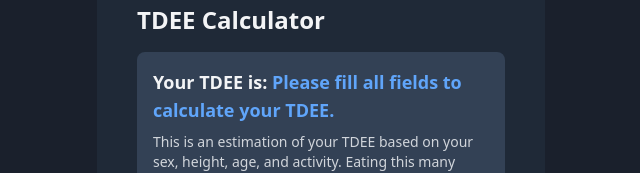
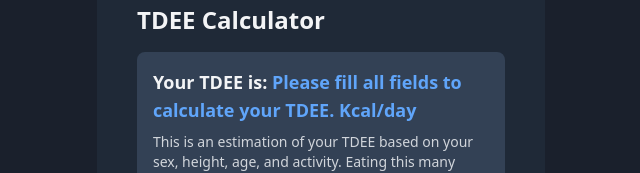
Before and after one commit to maurodf0/weight-traker, a Vue app: page /tdee in a window 1280 px wide. Shown: the part 200-373 px from the top of the page, without its empty margins (319-959 px from the left). Built offline with nearby package versions, Linux system fonts and the light colour scheme; the HTML template or start-up script is replaced by a standard one.

Commit message:
fix TS error

```diff
--- a/src/views/HomeView.vue
+++ b/src/views/HomeView.vue
@@ -169,7 +169,7 @@ const handleDelete = (date: Date) => {
         <h5 class="text-gray-500 italic px-4 py-2 rounded">Latest</h5>
       </div>
       <ul v-auto-animate>
-        <li class="flex justify-between items-center bg-gray-100 dark:bg-gray-500 dark:even:bg-gray-600 even:bg-gray-200 py-2 px-4 rounded mb-2"
+        <li class="flex justify-between items-center bg-gray-100 dark:bg-gray-500 dark:even:bg-slate-700 even:bg-gray-200 py-2 px-4 rounded mb-2"
             v-for="w in sortedWeight.slice(0, 7)"
             :key="w.date.toString()">
           <span>{{ w.weight }} <span class="text-sm">Kg</span> -
--- a/src/views/TDEEView.vue
+++ b/src/views/TDEEView.vue
@@ -28,7 +28,7 @@ const tdee = computed(() => {
       return 'Please enter valid sex to calculate your TDEE.';
     }
 
-    return `${(REE * activity.value).toFixed(2)} kcal`;
+    return `${(REE * activity.value).toFixed(2)}`;
   } else {
     return 'Please fill all fields to calculate your TDEE.';
   }
@@ -42,7 +42,7 @@ const tdee = computed(() => {
 
     <div v-if="tdee" class="bg-gray-50 dark:bg-slate-700 p-4 rounded-lg">
       <p class="text-lg text-gray-800 dark:text-gray-100 font-semibold">
-        Your TDEE is: <span class="text-blue-500 dark:text-blue-400">{{ tdee }}</span>
+        Your TDEE is: <span class="text-blue-500 dark:text-blue-400">{{ tdee }} Kcal/day</span>
       </p>
       <p class="mt-2 text-sm text-gray-600 dark:text-gray-300">
         This is an estimation of your TDEE based on your sex, height, age, and activity. Eating this many calories will maintain your current weight.
```
